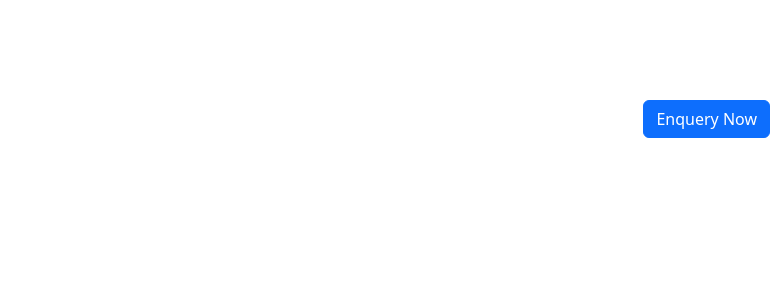
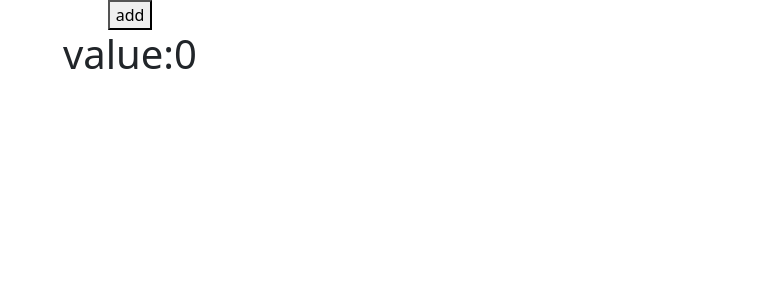
Before and after one commit to Chandrakishortiwari/LearnReact, a React (Create React App) app: page / in a window 1280 px wide. Shown: the top 300 px of the page, without its empty margins (510-1280 px from the left). Built offline with nearby package versions, Linux system fonts and the light colour scheme.

Commit message:
Work flow on useEffect

```diff
--- a/src/App.js
+++ b/src/App.js
@@ -2,6 +2,7 @@
 
 import './App.css';
 import Childrenprops from './component/Childrenprops';
+import Createatodolist from './component/Createatodolist';
 import Eventhendlinguses from './component/Eventhendlinguses';
 import Hideandshowpassword from './component/Hideandshowpassword';
 import Ifelseusing from './component/ifelseusing';
@@ -10,6 +11,7 @@ import Menu from './component/menu/Menu';
 import Passobjecttochildcomponent from './component/Passobjecttochildcomponent';
 import Usestatehookusing from './component/Usestatehookusing';
 import Useternaryoprator from './component/Useternaryoprator';
+import Workonuseeffect from './component/Workonuseeffect';
 // import Header from './component/Header';
 // import Howusebootstrap from './component/Howusebootstrap';
 // import Learnprops from './component/Learnprops';
@@ -47,7 +49,11 @@ function App() {
 
      {/* <Menu /> */}
 
-    <Createloginmodel />
+    {/* <Createloginmodel /> */}
+
+    {/* <Createatodolist /> */}
+
+    <Workonuseeffect />
 
 
     </div>
--- /dev/null
+++ b/src/component/Createatodolist.jsx
@@ -0,0 +1,33 @@
+import React, { useState } from 'react'
+
+function Createatodolist() {
+    let [todoli, settodoli] = useState([]);
+
+    let saveTodolist = (event) =>{
+
+
+
+        let todoName =event.target.todoname.value;
+        if (todoli.includes(todoName)){
+
+
+        }
+        else{
+            alert("already exist")
+        }
+
+        event.preventDefault();
+    }
+
+  return (
+    <div>
+        <h1>TODO LISTE </h1>
+        <form onSubmit={saveTodolist}>
+            <input type='text' name='todoname' /> <button>Save</button>
+        </form>
+
+    </div>
+  )
+}
+
+export default Createatodolist
--- /dev/null
+++ b/src/component/Workonuseeffect.jsx
@@ -0,0 +1,18 @@
+import React, { useEffect, useState } from 'react'
+
+function Workonuseeffect() {
+
+    let [value ,setvalue] = useState(0)
+    useEffect(()=>{
+      alert("hello")
+    },[value ]);
+
+  return (
+    <div>
+    <button onClick={()=> setvalue(value + 1)}>add</button>
+    <h1> value:{value}</h1>
+  </div>
+  )
+}
+
+export default Workonuseeffect
```
